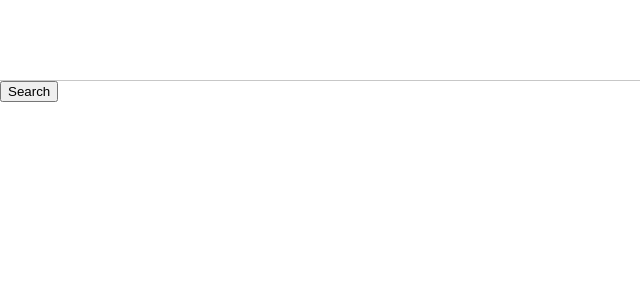
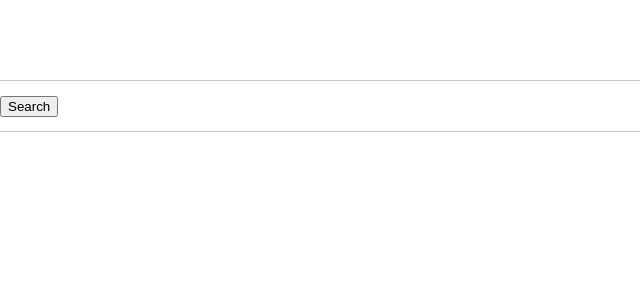
Before and after one commit to chrislanejones/listing-clone-app, a Next.js app: page / in a window 1280 px wide. Shown: the top 300 px of the page, without its empty margins (0-640 px from the left). Built offline with nearby package versions, Linux system fonts and the light colour scheme.

Commit message:
Added Searchbar Search

```diff
--- a/src/app/globals.css
+++ b/src/app/globals.css
@@ -17,3 +17,11 @@ nav {
   align-items: center;
   border-bottom: rgb(199, 199, 199) solid 1px;
 }
+
+.search-bar {
+  height: 50px;
+  display: flex;
+  justify-content: flex-start;
+  align-items: center;
+  border-bottom: rgb(199, 199, 199) solid 1px;
+}
```
